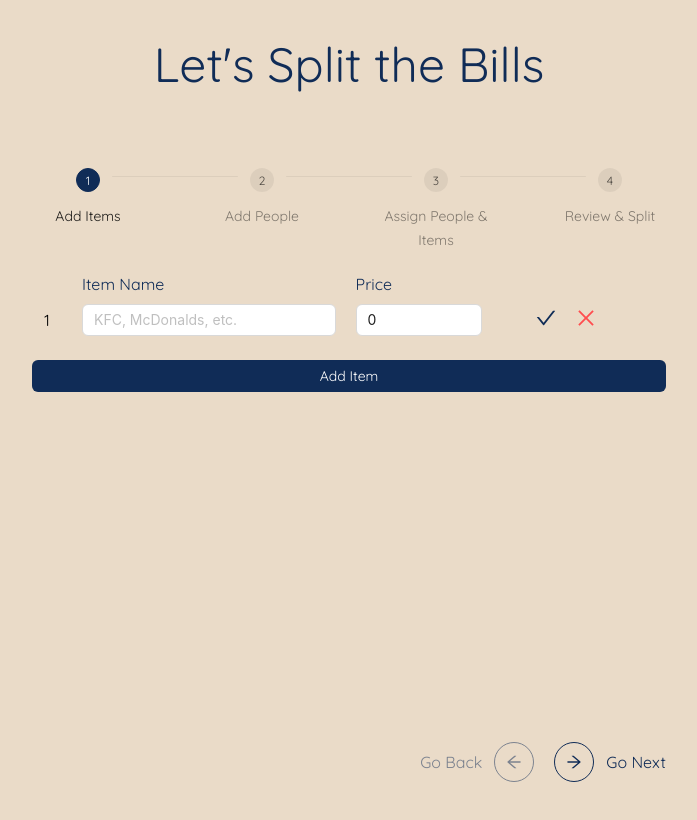
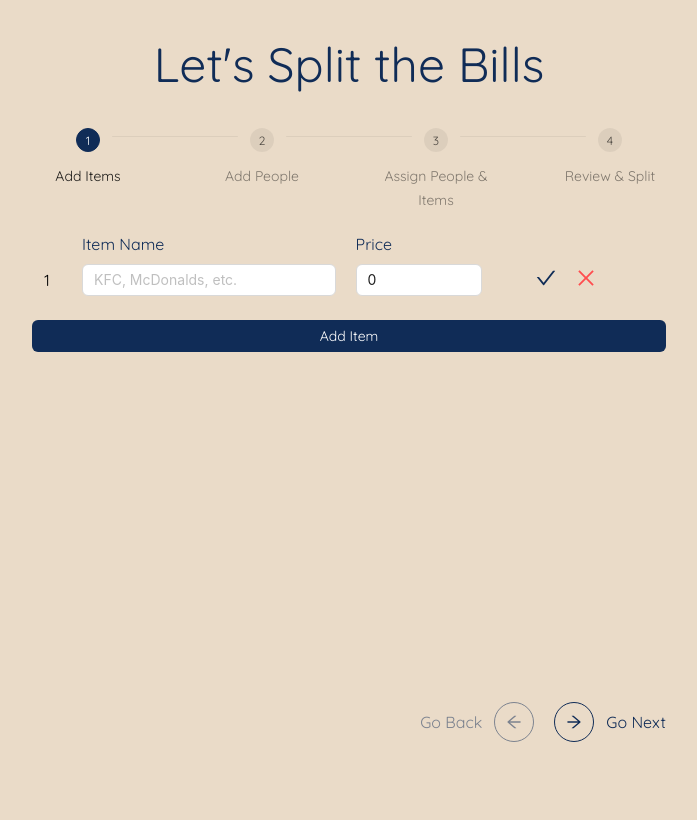
Before and after one commit to yemarn510/split, a Next.js app: page / in a window 1280 px wide. Shown: the top 820 px of the page, without its empty margins (291-988 px from the left). Built offline with nearby package versions, Linux system fonts and the light colour scheme.

Commit message:
Changed spacing

```diff
--- a/src/app/page.tsx
+++ b/src/app/page.tsx
@@ -157,7 +157,7 @@ export default function Home() {
     <main className="max-w-[1100px] min-w-[50vw]  w-fit m-auto p-3 md:py-5 lg:py-10">
       <h1 className="text-center text-main text-4xl md:text-5xl">Let's Split the Bills</h1>
 
-      <section className="mt-5 md:my-10 lg:my-20">
+      <section className="mt-5 md:my-10">
         <div className="steps-container">
           <Steps
             size="small"
```
